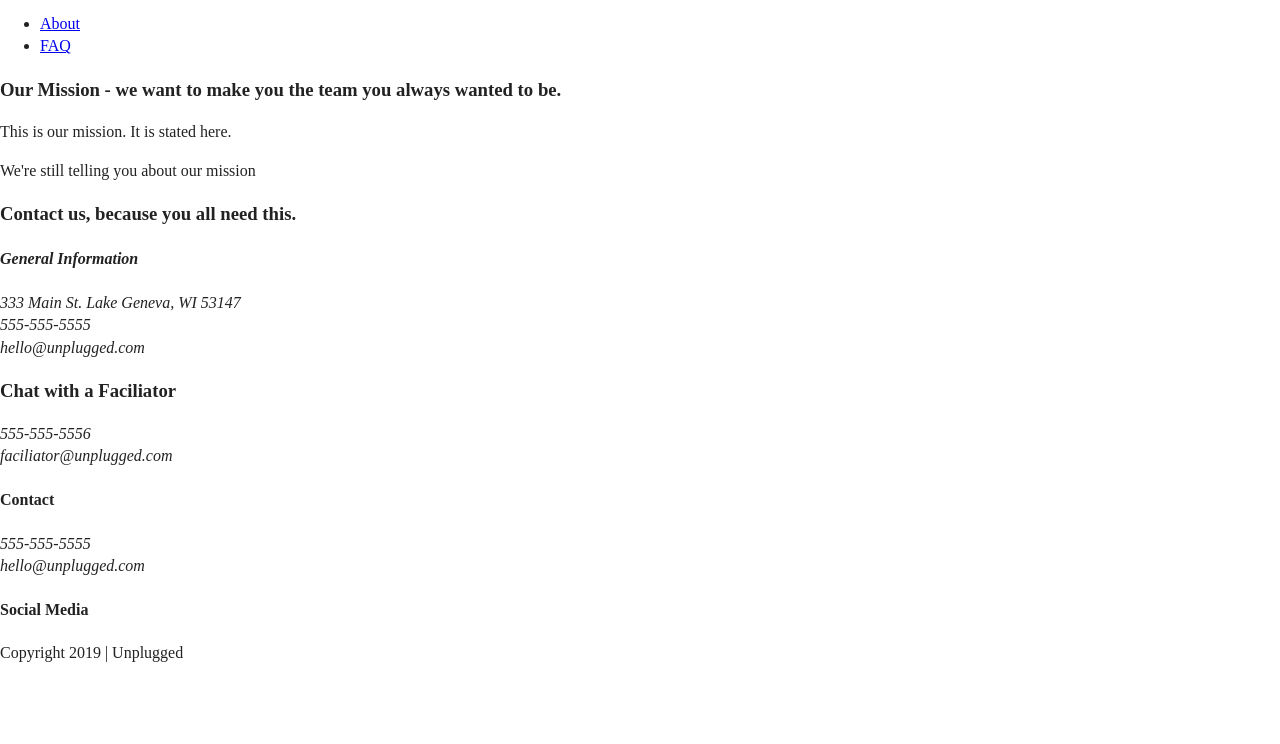
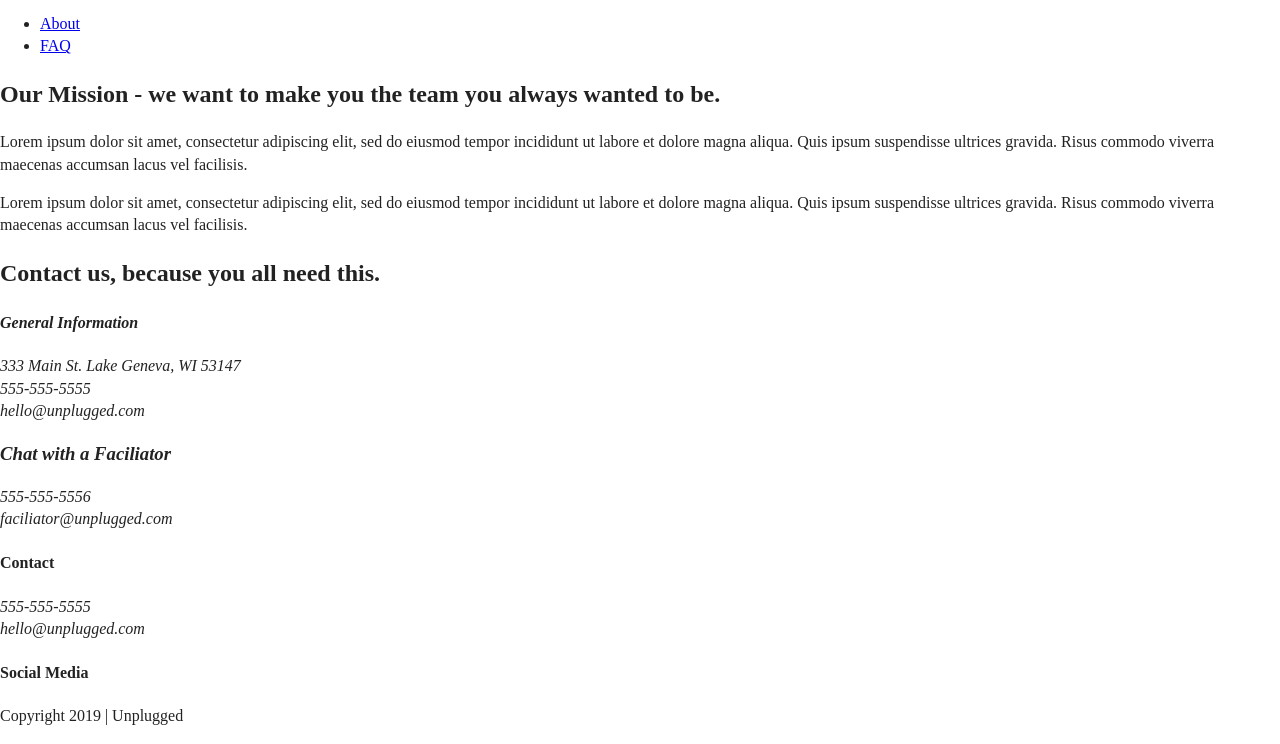
Before and after one commit to jillichrome/unplugged, a website: page about/index.html in a window 1280 px wide. Shown: the part 111-855 px from the top of the page. Before the commit the page ends 800 px from the top, so only its background shows below. Drawn offline with Linux system fonts and the light colour scheme; files whose address does not match are found by name.

Commit message:
Fix about page html & classes

```diff
--- a/about/index.html
+++ b/about/index.html
@@ -30,7 +30,7 @@
       <div class="header-divider">
         <nav>
           <ul>
-            <li><a href="about/index.html" target="_blank">About</a></li>
+            <li><a href="index.html" target="_blank">About</a></li>
             <li><a href="../faq/index.html" target="_blank">FAQ</a></li>
           </ul>
         </nav>
@@ -41,10 +41,18 @@
   <main>
     <section class="mission">
       <div class="content-wrapper">
+        <h2>Our Mission - we want to make you the team you always wanted to be.</h2>
         <div class="mission-content">
-          <h3>Our Mission - we want to make you the team you always wanted to be.</h3>
-          <p>This is our mission. It is stated here.</p>
-          <p>We're still telling you about our mission</p>
+          <p>
+            Lorem ipsum dolor sit amet, consectetur adipiscing elit, sed do eiusmod tempor incididunt ut labore et
+            dolore magna aliqua. Quis ipsum suspendisse ultrices gravida. Risus commodo viverra maecenas accumsan lacus
+            vel facilisis.
+          </p>
+          <p>
+            Lorem ipsum dolor sit amet, consectetur adipiscing elit, sed do eiusmod tempor incididunt ut labore et
+            dolore magna aliqua. Quis ipsum suspendisse ultrices gravida. Risus commodo viverra maecenas accumsan lacus
+            vel facilisis.
+          </p>
         </div>
       </div>
     </section>
@@ -57,21 +65,23 @@
 
     <section class="contact-section">
       <div class="content-wrapper">
-        <h3>Contact us, because you all need this.</h3>
-        <address>
+        <h2>Contact us, because you all need this.</h2>
+        <address class="contact-content">
+          <div>
             <h4>General Information</h4>
             <p>
               333 Main St. Lake Geneva, WI 53147<br>
               555-555-5555<br>
               hello@unplugged.com
             </p>
-        </address>
+          </div>
+          <div>
             <h3>Chat with a Faciliator</h3>
-        <address>
             <p>
               555-555-5556<br>
               faciliator@unplugged.com
             </p>
+          </div>
         </address>
       </div>
     </section>
```
Lines whose indentation alone changed are shown as unchanged.
